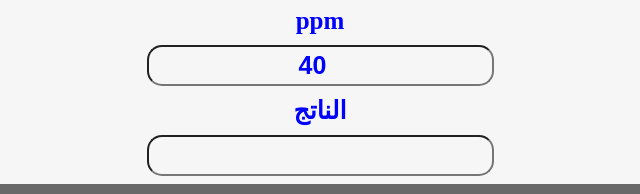
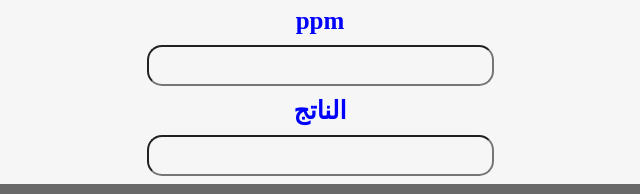
Before and after one commit to abo-habeba/ppm, a plain HTML site: page index.html in a window 1280 px wide. Shown: the part 566-760 px from the top of the page, 320-960 px from the left. Drawn offline with Linux system fonts and the light colour scheme.

Commit message:
Update index.html

```diff
--- a/index.html
+++ b/index.html
@@ -17,7 +17,7 @@
       <input id="time" type="number" onkeyup="total();" placeholder ="عدد ساعات التحضيرة">
 
       <label for="ppm"> ppm </label>
-      <input type="number" id="ppm" onkeyup="total();" value ="40">
+      <input type="number" id="ppm" onkeyup="total();" >
 
       <label for="name"> الناتج </label>
       <input type="number" id="outNum">
```
